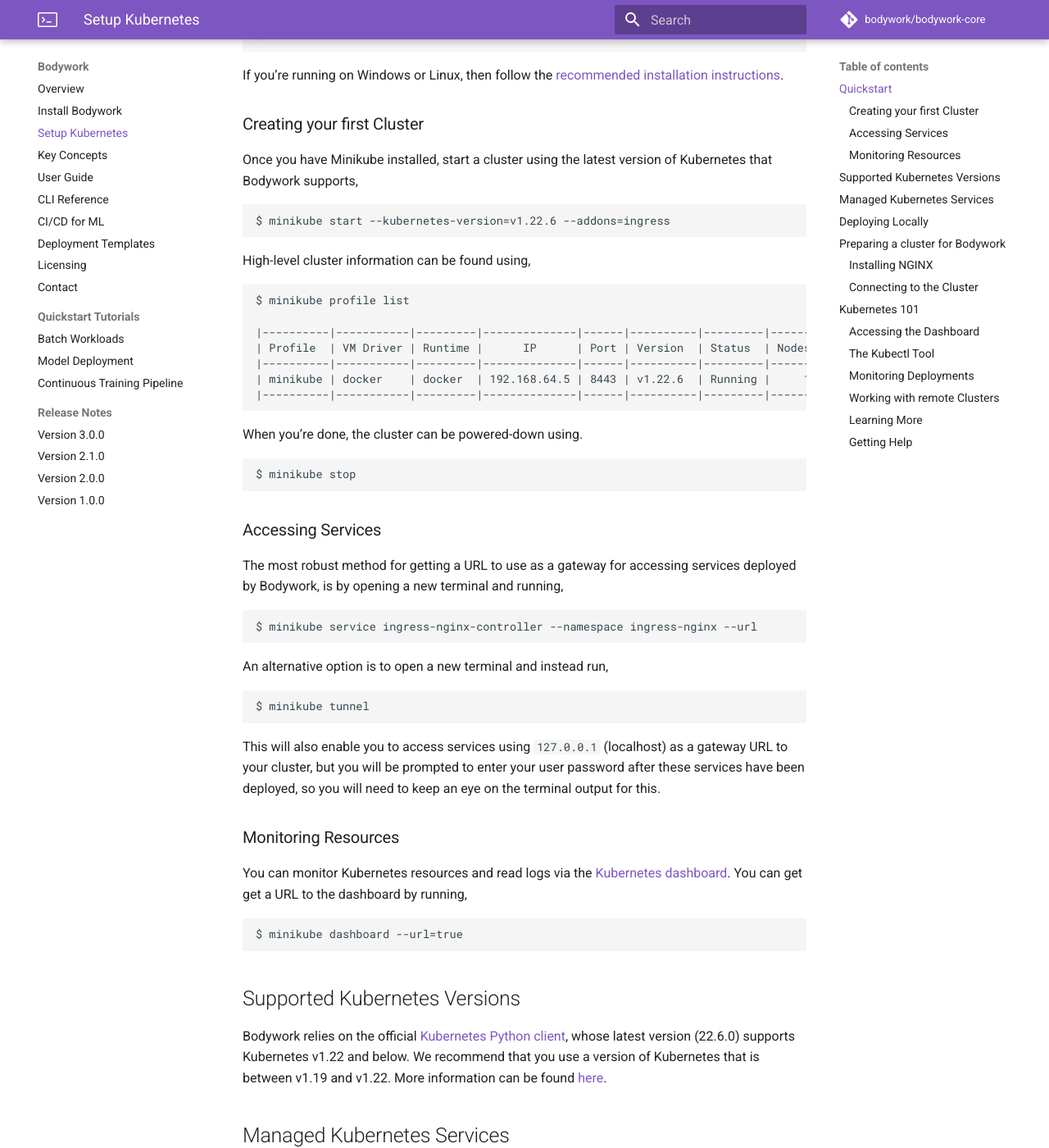
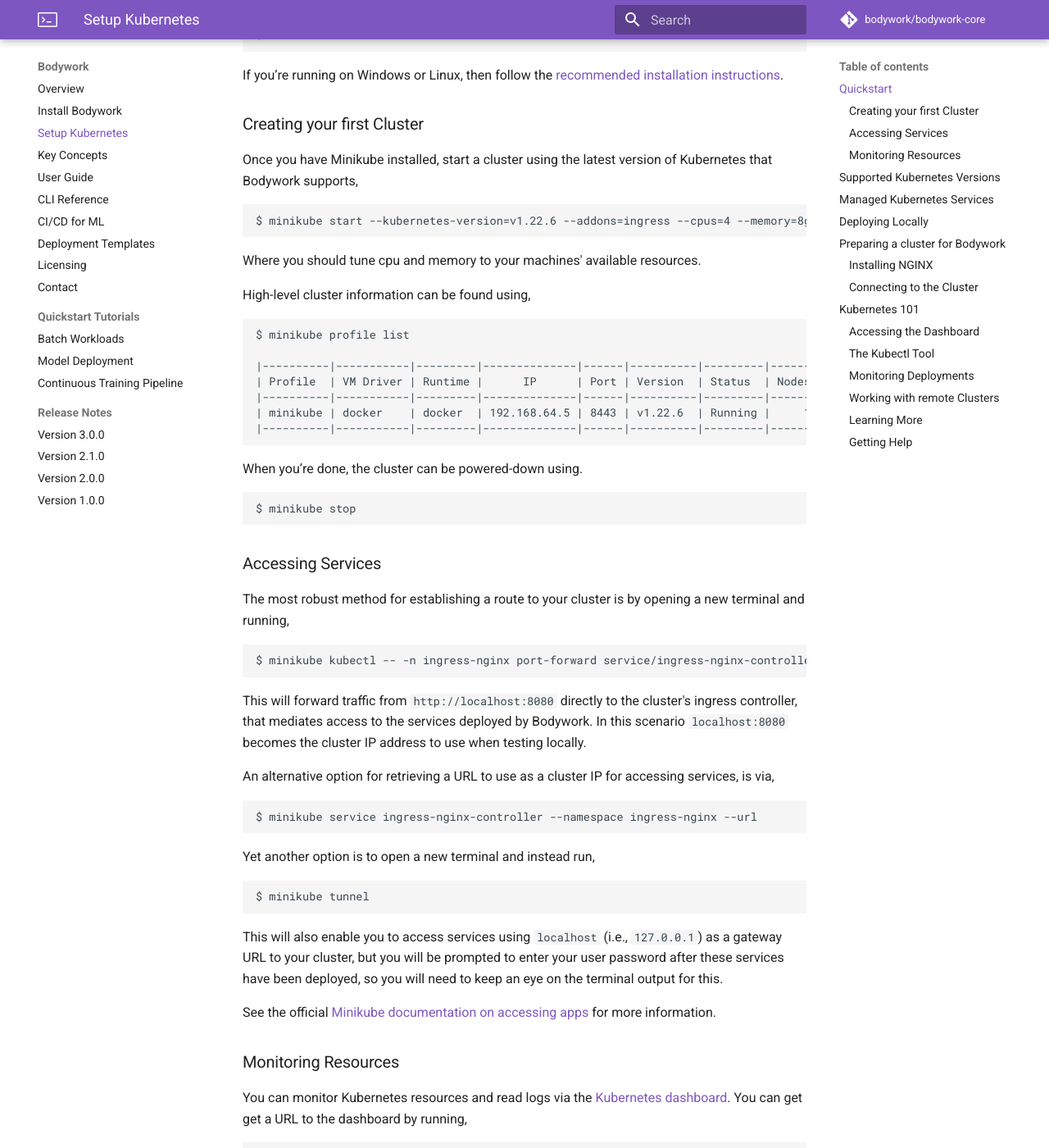
Before and after one commit to bodywork-ml/bodywork-docs, an MkDocs documentation site: the page built from docs/kubernetes.md, in a window 1280 px wide and 1400 px high, scrolled down 552 px. Shown: the whole window at 82% size. Built offline with MkDocs 1.6.1 and Material for MkDocs 9.7.7, drawn with Linux system fonts in a browser that asks for light colours; comment, search, counter and statistics services are not loaded.

Commit message:
Update information on Minikube cluster access.

````diff
--- a/docs/kubernetes.md
+++ b/docs/kubernetes.md
@@ -21,8 +21,10 @@ If you’re running on Windows or Linux, then follow the [recommended installati
 Once you have Minikube installed, start a cluster using the latest version of Kubernetes that Bodywork supports,
 
 ```text
-$ minikube start --kubernetes-version=v1.22.6 --addons=ingress
+$ minikube start --kubernetes-version=v1.22.6 --addons=ingress --cpus=4 --memory=8g
 ```
+
+Where you should tune cpu and memory to your machines' available resources.
 
 High-level cluster information can be found using,
 
@@ -44,19 +46,29 @@ $ minikube stop
 
 ### Accessing Services
 
-The most robust method for getting a URL to use as a gateway for accessing services deployed by Bodywork, is by opening a new terminal and running,
+The most robust method for establishing a route to your cluster is by opening a new terminal and running,
+
+```text
+$ minikube kubectl -- -n ingress-nginx port-forward service/ingress-nginx-controller 8080:80
+```
+
+This will forward traffic from `http://localhost:8080` directly to the cluster's ingress controller, that mediates access to the services deployed by Bodywork. In this scenario `localhost:8080` becomes the cluster IP address to use when testing locally.
+
+An alternative option for retrieving a URL to use as a cluster IP for accessing services, is via,
 
 ```text
 $ minikube service ingress-nginx-controller --namespace ingress-nginx --url
 ```
 
-An alternative option is to open a new terminal and instead run,
+Yet another option is to open a new terminal and instead run,
 
 ```text
 $ minikube tunnel
 ```
 
-This will also enable you to access services using `127.0.0.1` (localhost) as a gateway URL to your cluster, but you will be prompted to enter your user password after these services have been deployed, so you will need to keep an eye on the terminal output for this.
+This will also enable you to access services using `localhost` (i.e., `127.0.0.1`) as a gateway URL to your cluster, but you will be prompted to enter your user password after these services have been deployed, so you will need to keep an eye on the terminal output for this.
+
+See the official [Minikube documentation on accessing apps](https://minikube.sigs.k8s.io/docs/handbook/accessing/) for more information.
 
 ### Monitoring Resources
 
````
